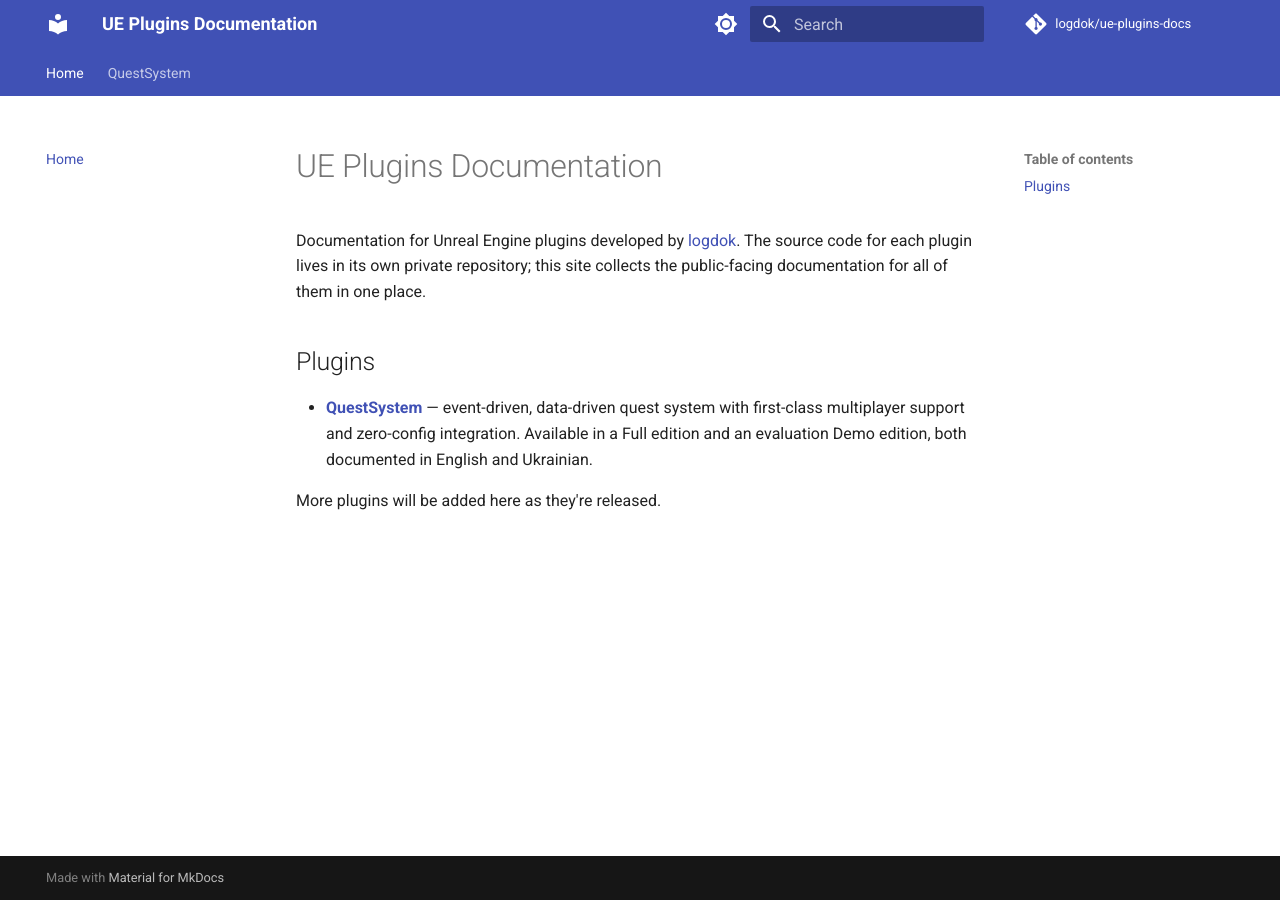
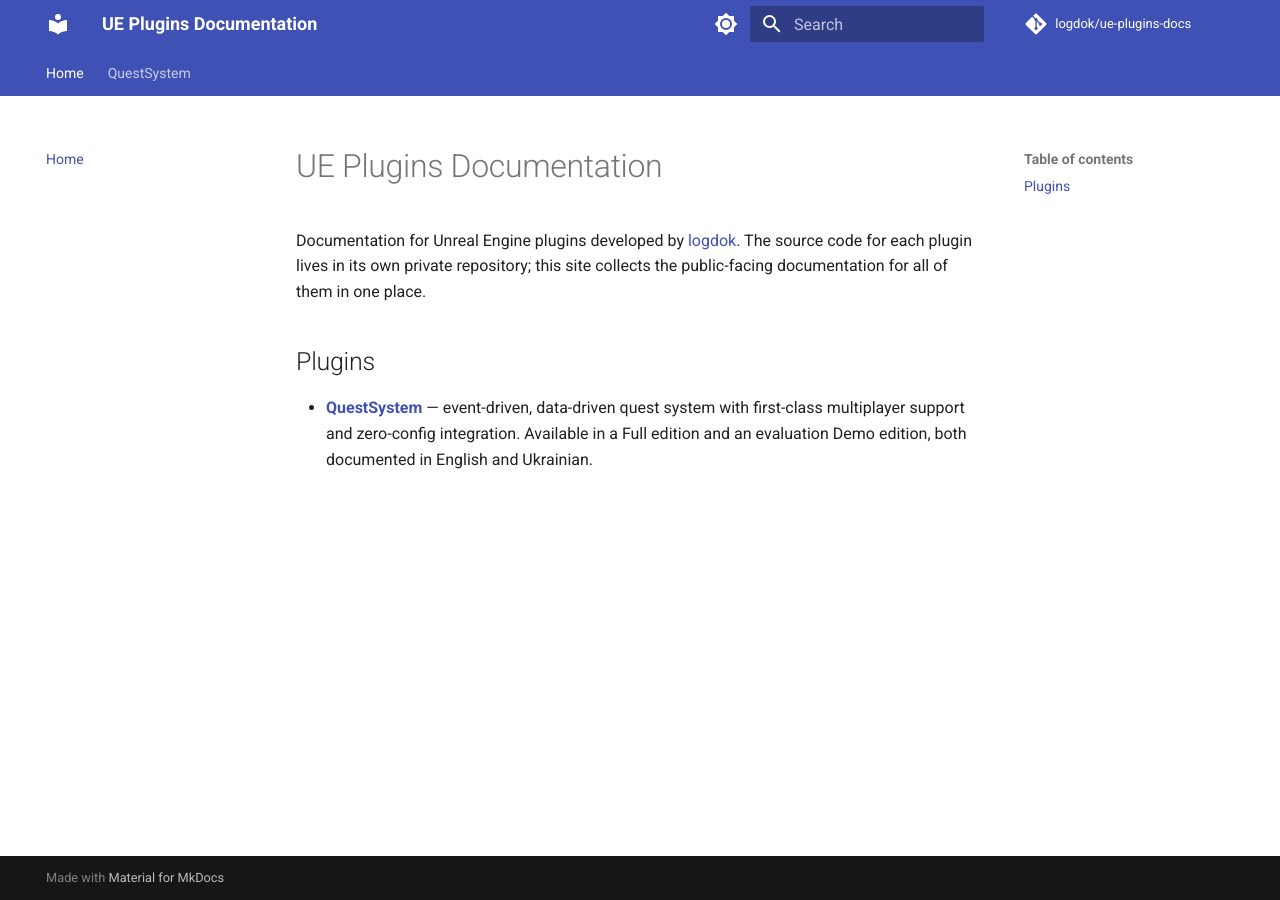
Before and after one commit to logdok/ue-plugins-docs, an MkDocs documentation site: the page built from docs/index.md, in a window 1280 px wide. Built offline with MkDocs 1.6.1 and Material for MkDocs 9.7.7, drawn with Linux system fonts in a browser that asks for light colours; comment, search, counter and statistics services are not loaded.

Commit message:
Trim placeholder line from home page.

```diff
--- a/docs/index.md
+++ b/docs/index.md
@@ -5,5 +5,3 @@ Documentation for Unreal Engine plugins developed by [logdok](https://github.com
 ## Plugins
 
 - **[QuestSystem](quest-system/index.md)** — event-driven, data-driven quest system with first-class multiplayer support and zero-config integration. Available in a Full edition and an evaluation Demo edition, both documented in English and Ukrainian.
-
-More plugins will be added here as they're released.
```
